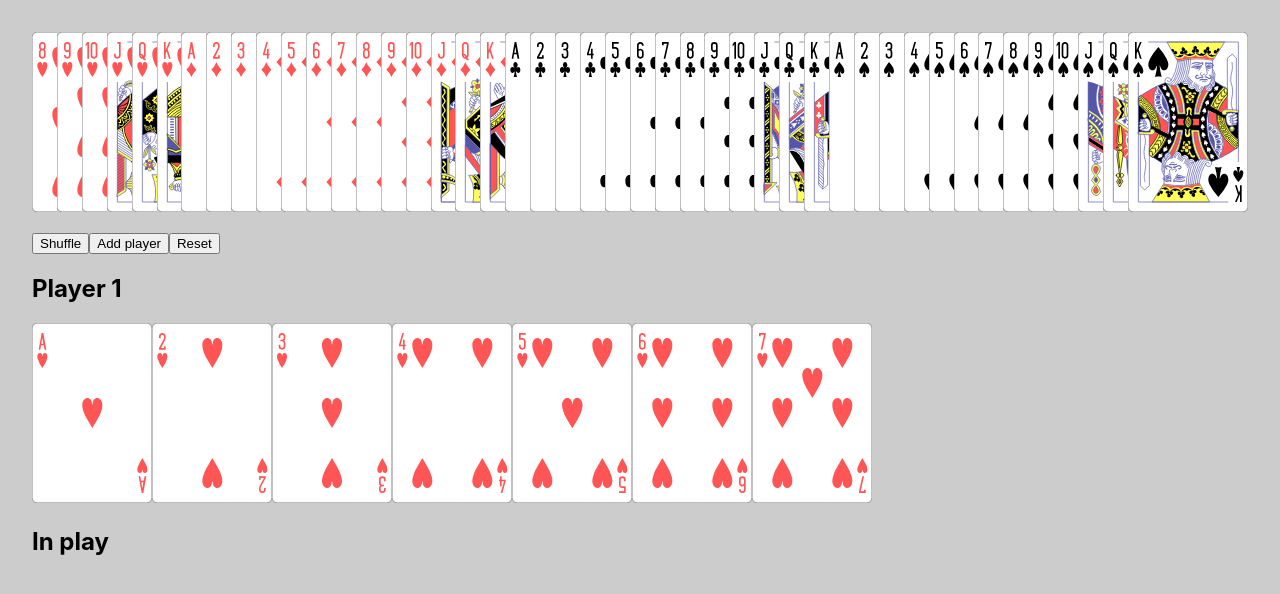
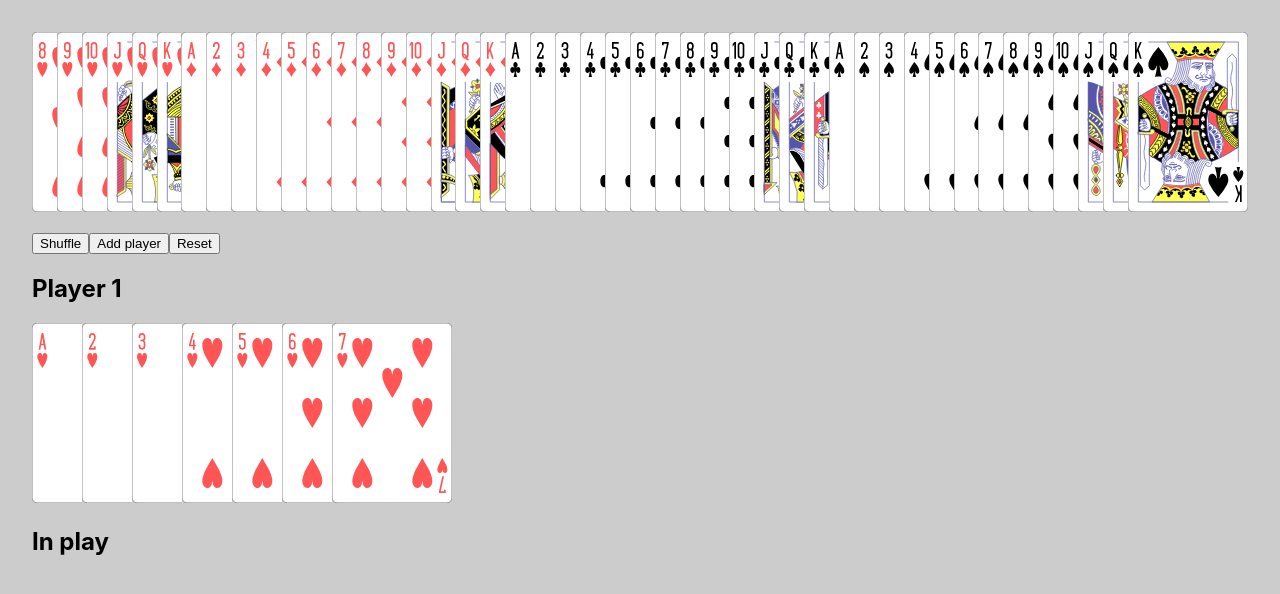
Before and after one commit to davidpounds/cards, a React (Create React App) app: page / in a window 1280 px wide. Both pictures are taken after a click on the button "Add player". Shown: the top 594 px of the page. Built offline with nearby package versions, Linux system fonts and the light colour scheme.

Commit message:
Controls card dimensions in CSS from config.js

```diff
--- a/src/App.css
+++ b/src/App.css
@@ -9,16 +9,9 @@ body {
 
 .cardlist {
   display: flex;
-  align-content: center;
-  /* flex-wrap: wrap; */
   margin-bottom: 1rem;
 }
 
-.card-wrapper {
-  overflow: hidden;
+.deck {
+  max-width: calc(var(--card-width) * 26);
 }
-
-.card-wrapper:last-of-type,
-.card-wrapper:hover {
-  overflow: visible;
-}
--- a/src/App.js
+++ b/src/App.js
@@ -36,6 +36,7 @@ function App() {
   const reset = () => {
     setDeck(DECK);
     setPlayers([]);
+    setInPlay([]);
   };
 
   const addToInPlay = (playerNo, card) => () => {
@@ -46,8 +47,8 @@ function App() {
   };
 
   return (
-    <>
-      <div className="app cardlist">
+    <main className="app" style={{ '--card-width': CONFIG.CARD_WIDTH, '--card-height': CONFIG.CARD_HEIGHT }}>
+      <div className="cardlist deck">
         {deck.map(card => <Card key={`${card.suit}${card.value}`} {...card} />)}
         <DeckSvgInline />
       </div>
@@ -58,7 +59,7 @@ function App() {
       </div>
       {players.map(player => <Hand key={player.playerNo} hand={player.hand} playerNo={player.playerNo} addToInPlay={addToInPlay} />)}
       <InPlay inPlay={inPlay} />
-    </>
+    </main>
   );
 }
 
--- a/src/components/Card.css
+++ b/src/components/Card.css
@@ -1,8 +1,17 @@
 .card {
-  width: 60px;
-  height: 90px;
-  width: 240px;
-  height: 360px;
-  width: 120px;
-  height: 180px;
+  width: var(--card-width);
+  height: var(--card-height);
 }
+
+.card-wrapper {
+  overflow: hidden;
+}
+
+.card-wrapper:last-of-type,
+.card-wrapper:hover {
+  overflow: visible;
+}
+
+.card-wrapper:hover {
+  transform: translateY(-1rem);
+}
--- /dev/null
+++ b/src/components/Hand.css
@@ -0,0 +1,3 @@
+.hand {
+  max-width: calc(var(--card-width) * 3.5);
+}
--- a/src/components/Hand.jsx
+++ b/src/components/Hand.jsx
@@ -1,3 +1,4 @@
+import './Hand.css';
 import { sortHand } from '../utils/cardorder';
 import Card from './Card';
 
--- a/src/data/config.js
+++ b/src/data/config.js
@@ -1,6 +1,8 @@
 const CONFIG = Object.freeze({
   MAX_PLAYERS: 4,
   CARDS_TO_DEAL: 7,
+  CARD_WIDTH: '120px',
+  CARD_HEIGHT: '180px',
 });
 
 export default CONFIG;
```
